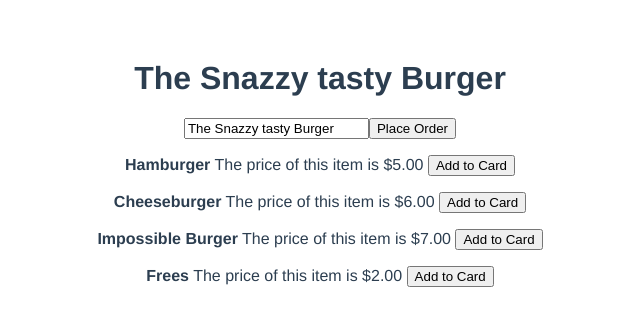
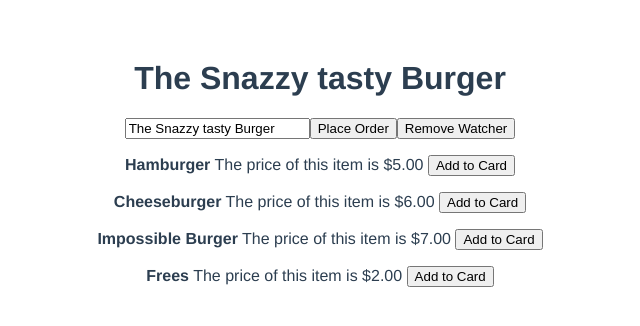
Before and after one commit to kami16ru/vueschool-composition-api, a Vue app: page / in a window 1280 px wide. Shown: the top 326 px of the page, without its empty margins (320-960 px from the left). Built offline with nearby package versions, Linux system fonts and the light colour scheme.

Commit message:
remove watcher

```diff
--- a/src/App.vue
+++ b/src/App.vue
@@ -2,6 +2,7 @@
   <h1>{{ name }}</h1>
   <input type="text" v-model="name">
   <button  @click="placeOrder">Place Order</button>
+  <button  @click="removeWatcher">Remove Watcher</button>
 
   <YummyMeal
       v-for="meal in meals"
@@ -20,7 +21,7 @@ export default {
   components: { YummyMeal },
   setup() {
     const name = ref('The Snazzy tasty Burger')
-    const cart = ref([])
+    const cart = reactive([])
     const meal = reactive({
       name: 'Hamburger',
       price: 5
@@ -32,11 +33,11 @@ export default {
       { name: 'Frees', price: 2 }
     ])
     const placeOrder = () => alert('You\'re order has been placed!')
-    const addItemToCart = (item) => cart.value.push(item)
+    const addItemToCart = (item) => cart.push(item)
 
-    watch(() => [...cart.value],(newValue, oldValue) => console.log(newValue, oldValue), {})
+    const removeWatcher = watch([name, () => [...cart]],(newValue, oldValue) => console.log(newValue, oldValue), {})
 
-    return { name, placeOrder, addItemToCart, meal, meals };
+    return { name, placeOrder, addItemToCart, meal, meals, removeWatcher };
   }
 }
 
```
